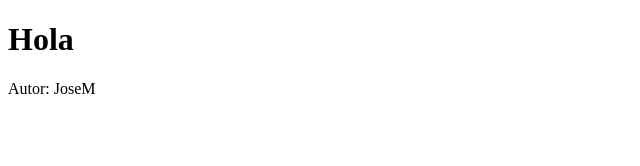
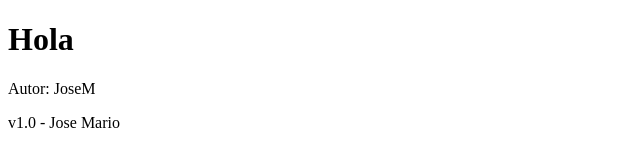
Before and after one commit to JoseMarioNJ/practica-git-individual, a plain HTML site: page index.html in a window 1280 px wide. Shown: the whole page, without its empty margins (0-640 px from the left). Drawn offline with Linux system fonts and the light colour scheme.

Commit message:
feat: agrego footer simple

```diff
--- a/index.html
+++ b/index.html
@@ -6,5 +6,6 @@
 <body>
     <h1>Hola</h1>
     <p>Autor: JoseM</p>
+<footer>v1.0 - Jose Mario</footer>
 </body>
 </html>
```
